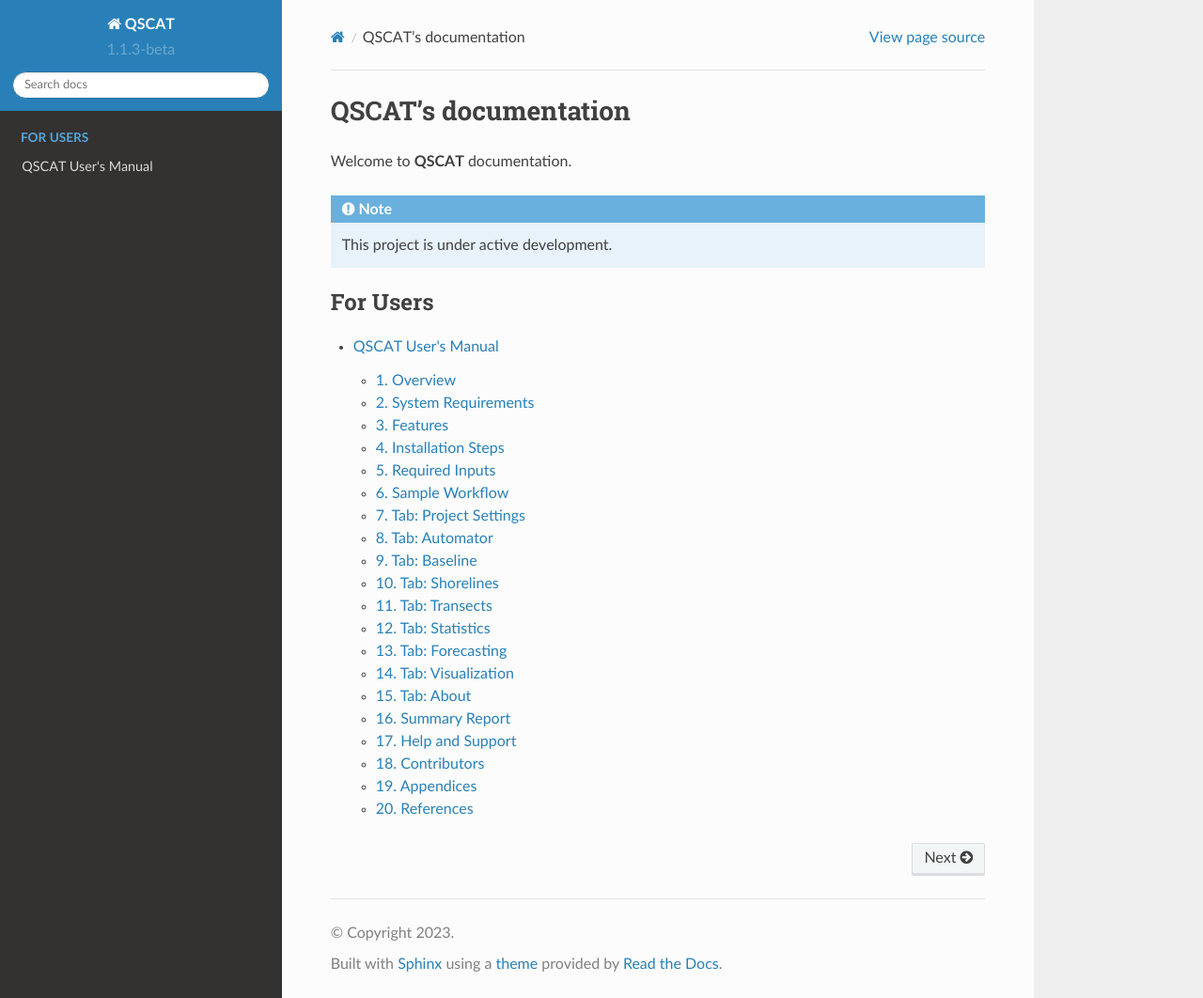
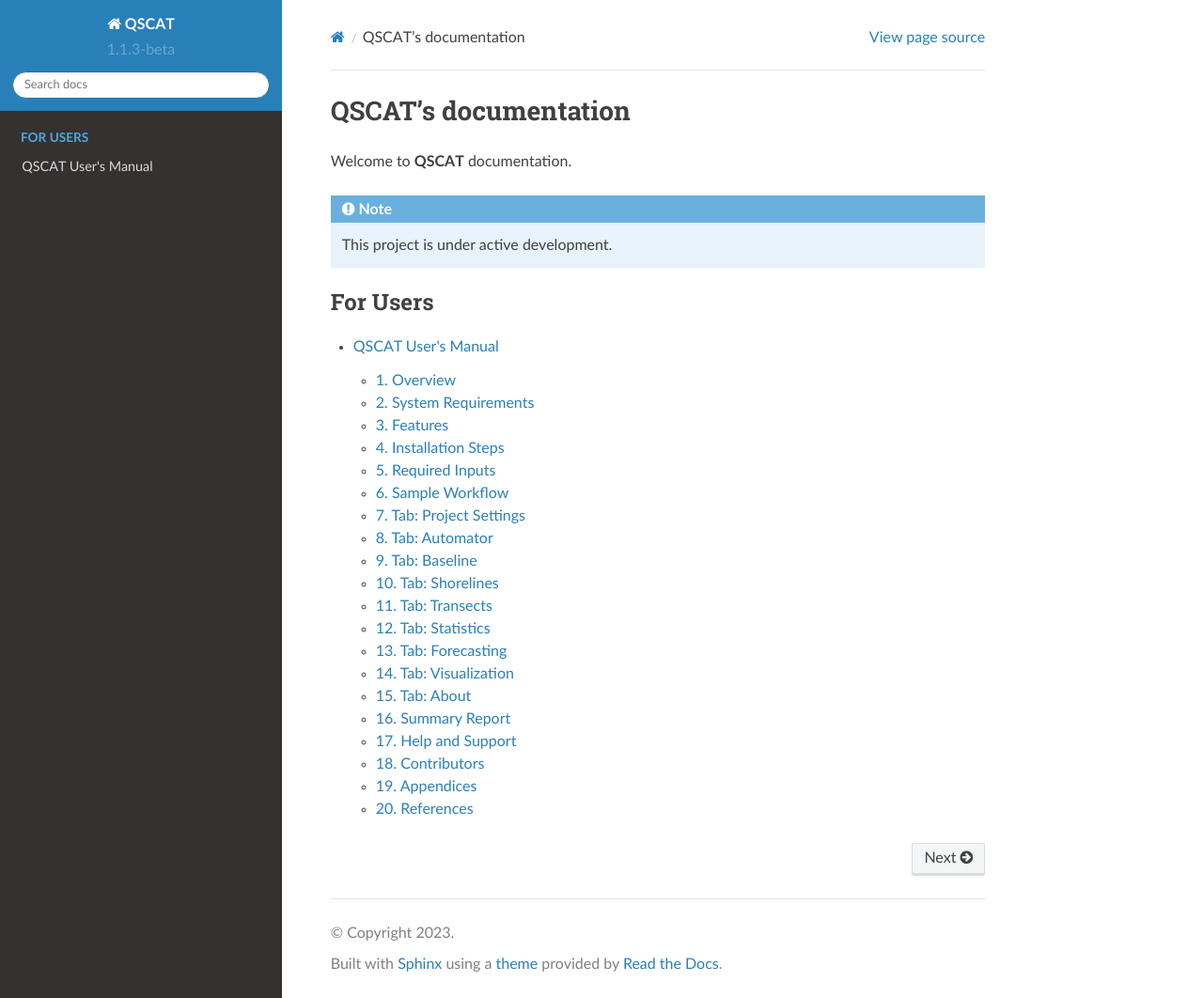
Before and after one commit to upmsi-coaster/qscat-docs, a Sphinx documentation site: the page built from docs/source/index.rst, in a window 1280 px wide and 1062 px high. Shown: the whole window at 94% size. Built offline with Sphinx 7.4.7 and the Read the Docs theme 2.0.0, drawn with Linux system fonts in a browser that asks for light colours.

Commit message:
Update custom.css

```diff
--- a/docs/source/_static/css/custom.css
+++ b/docs/source/_static/css/custom.css
@@ -1,3 +1,29 @@
+body {
+    background: #fff;
+}
+/*
+.wy-side-nav-search {
+    background-color: #fff;
+}
+
+.wy-side-nav-search input[type=text] {
+    border: none;
+} */
+
 .wy-table-responsive table td, .wy-table-responsive table th {
     white-space: inherit;
 }
+
+/* .wy-nav-side {
+    background: #f3f4f7;
+}
+*/
+@media screen and (min-width: 1100px) {
+    .wy-nav-content-wrap {
+        background:#fff;
+    }
+
+    .wy-nav-content {
+        background: #fff;
+    }
+}
```
